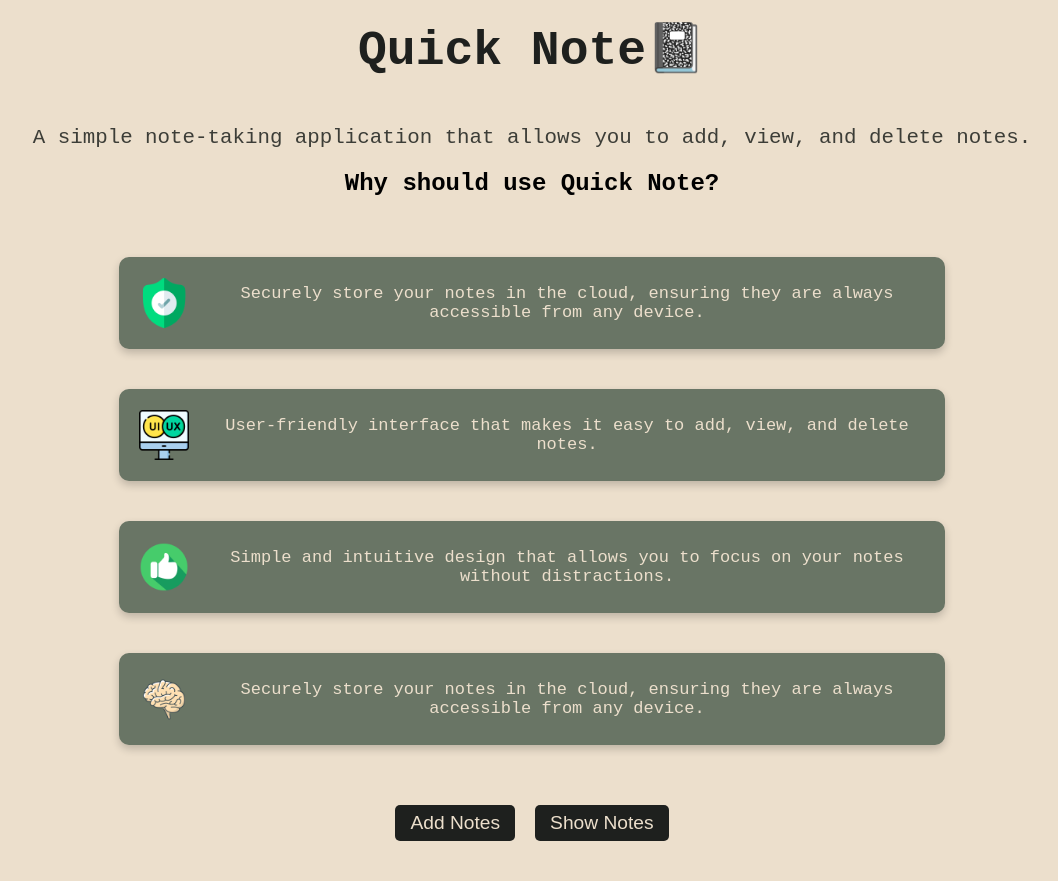
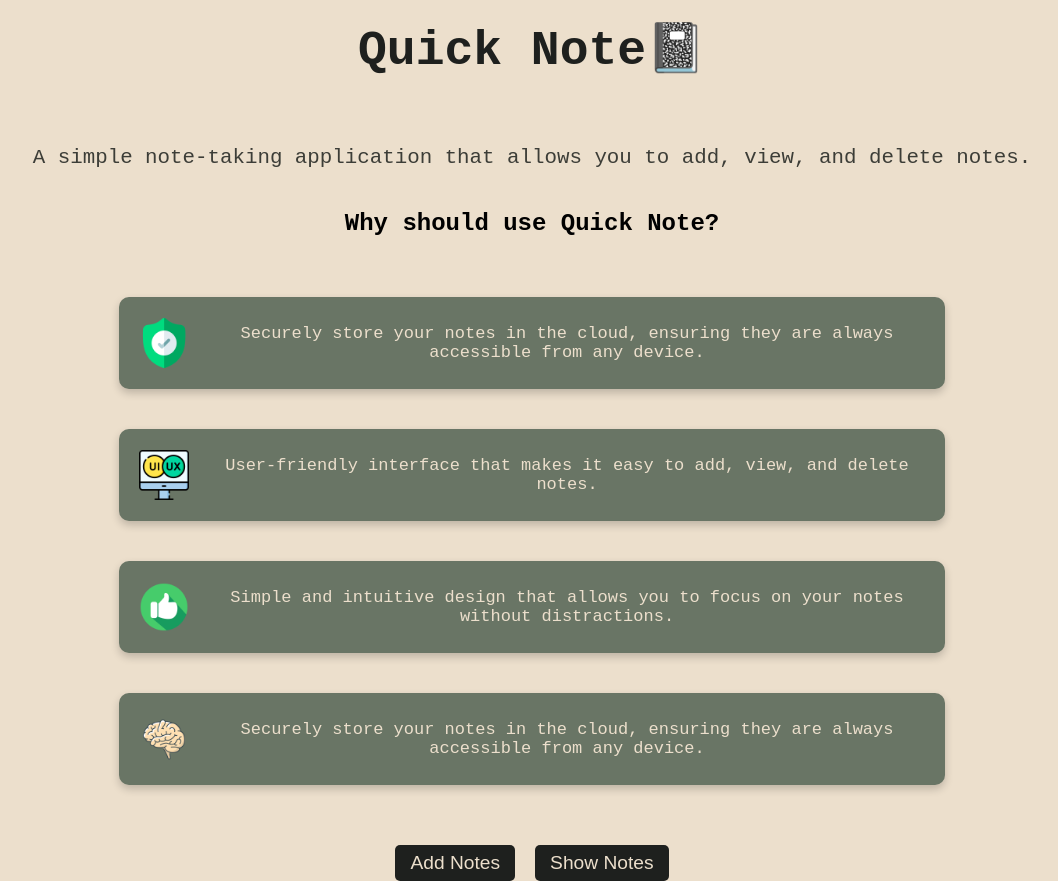
Before and after one commit to madhumitasugandhi/assignment-43, a React (Vite) app in the folder assignment-43/: page / in a window 1280 px wide. Shown: the whole page, without its empty margins (108-1166 px from the left). Before the commit the page ends 841 px from the top, so only its background shows below. Built offline with nearby package versions, Linux system fonts and the light colour scheme.

Commit message:
Index.css updated.

```diff
--- a/assignment-43/src/index.css
+++ b/assignment-43/src/index.css
@@ -19,4 +19,5 @@ body{
     color: #3C3D37;
     font-size: 1.3rem;
     margin-top: 20px;
+    padding: 20px;
 }
```
